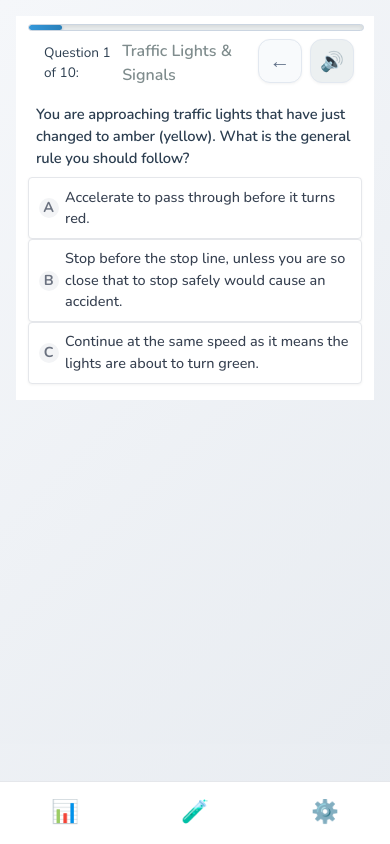
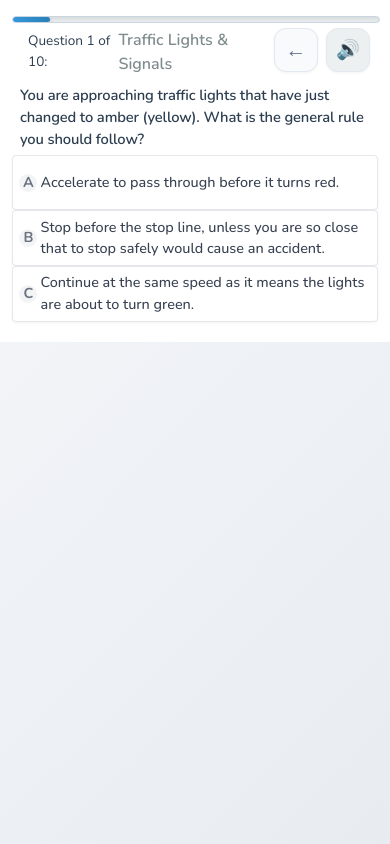
Before and after one commit to fullcircleAI/cbr-ai-coach, a React (Create React App) app: page /practice/1 in a window 390 px wide. Built offline with nearby package versions, Linux system fonts and the light colour scheme.

Commit message:
Use exact old app dimensions for practice tests, hide mobile footer during tests for full viewport height

```diff
--- a/src/App.css
+++ b/src/App.css
@@ -148,6 +148,12 @@
     padding: 0.5rem;
     height: calc(100vh - 100px); /* Account for mobile footer */
     overflow: hidden;
+  }
+
+  /* Full height for practice tests when footer is hidden */
+  body.practice-test-active .main-content {
+    height: 100vh !important;
+    padding: 0 !important;
   }
 
   /* Make Tests and Settings pages scrollable */
--- a/src/components/Navigation.css
+++ b/src/components/Navigation.css
@@ -197,6 +197,11 @@
     color: #1A3E7A;
   }
 
+  /* Hide footer during practice tests for more vertical space */
+  body.practice-test-active .footer-nav {
+    display: none !important;
+  }
+
   .footer-icon {
     font-size: 1.4rem;
     margin-bottom: 0.2rem;
--- a/src/components/PracticeTest.css
+++ b/src/components/PracticeTest.css
@@ -993,37 +993,37 @@
 
 @media (max-width: 600px) {
   .practice-test {
-    padding: 0.5rem 0.75rem !important;
+    padding: 1rem 0.75rem !important;
     border-radius: 0;
   }
   .practice-question-text {
     font-size: 0.92rem;
-    margin-bottom: 0.5rem !important;
+    margin-bottom: 0.3rem !important;
   }
   .practice-options-list {
-    gap: 0.4rem;
-    margin-bottom: 0.5rem !important;
+    gap: 0.2rem;
+    margin-bottom: 0.3rem !important;
   }
   .practice-option-label {
     font-size: 0.9rem;
-    padding: 0.5rem 0.6rem;
+    padding: 0.3rem 0.4rem;
     border-radius: 4px;
     min-height: 44px;
   }
   .practice-option-letter {
-    width: 20px;
-    height: 20px;
+    width: 18px;
+    height: 18px;
     font-size: 0.9rem;
-    margin-right: 0.4rem;
+    margin-right: 0.2rem;
   }
   .practice-navigation-row {
-    gap: 0.4rem;
-    margin-bottom: 0.5rem;
-    margin-top: 0.5rem;
+    gap: 0.2rem;
+    margin-bottom: 0.3rem;
+    margin-top: 0;
   }
   .practice-nav-btn {
     font-size: 0.92rem;
-    padding: 0.6rem 1rem;
+    padding: 0.4rem 0;
     border-radius: 4px;
     min-height: 44px;
   }
@@ -1032,21 +1032,21 @@
   }
   .practice-progress-bar {
     height: 5px;
-    margin-bottom: 0.5rem !important;
+    margin-bottom: 0.3rem !important;
   }
   .practice-header-row {
     gap: 0.2rem;
-    margin-bottom: 0.5rem !important;
+    margin-bottom: 0.2rem !important;
   }
   .practice-explanation-section {
     padding: 0.75rem 1rem;
-    margin-bottom: 0.5rem !important;
+    margin-bottom: 0.3rem !important;
   }
   .practice-subject-row {
-    margin-bottom: 0.5rem !important;
+    margin-bottom: 0.3rem !important;
   }
   .practice-question-image {
-    margin-bottom: 0.5rem !important;
+    margin-bottom: 0.3rem !important;
   }
 }
 
--- a/src/components/PracticeTest.tsx
+++ b/src/components/PracticeTest.tsx
@@ -27,6 +27,14 @@ export const PracticeTest: React.FC = () => {
   const [startTime, setStartTime] = useState<number>(Date.now());
   const [testComplete, setTestComplete] = useState(false);
   const [isMuted, setIsMuted] = useState(false);
+
+  // Hide mobile footer during practice tests
+  useEffect(() => {
+    document.body.classList.add('practice-test-active');
+    return () => {
+      document.body.classList.remove('practice-test-active');
+    };
+  }, []);
 
   useEffect(() => {
     const loadQuestions = () => {
```
